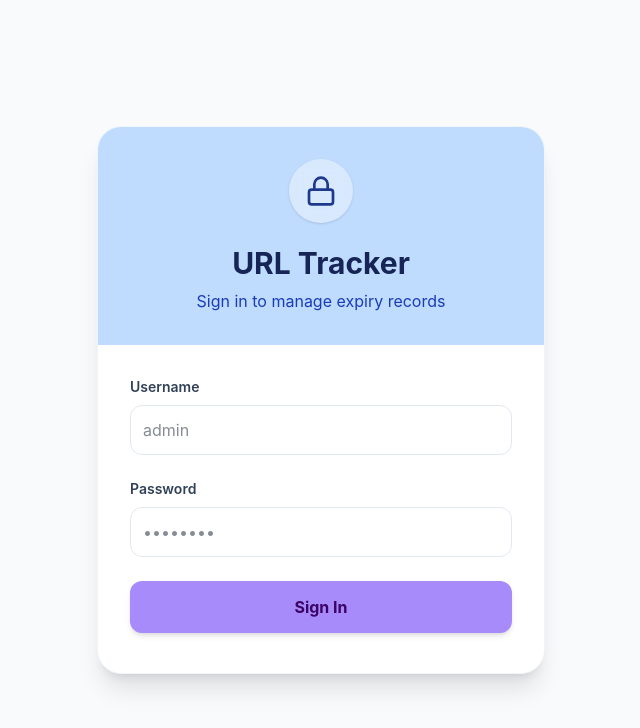
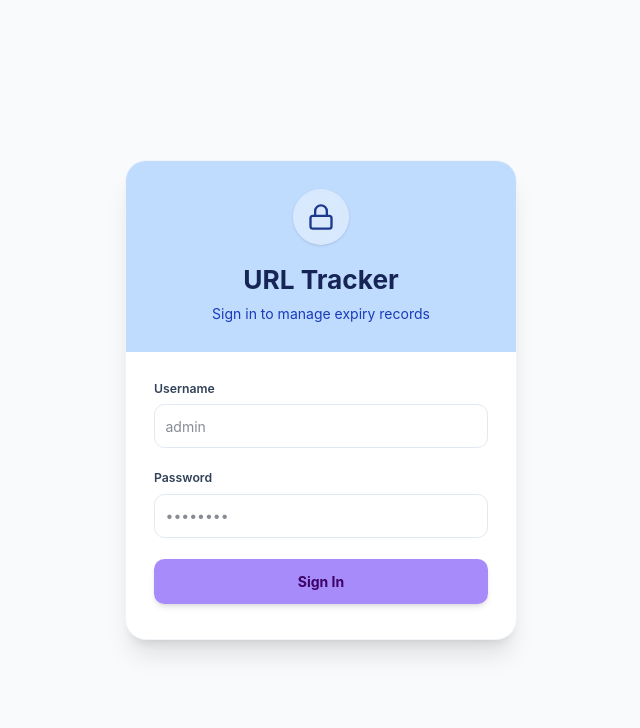
Before and after one commit to xavieralwin/expiry, a React (Vite) app: page /login in a window 1280 px wide. Shown: the top 728 px of the page, without its empty margins (319-959 px from the left). Built offline with nearby package versions, Linux system fonts and the light colour scheme; no server answers.

Commit message:
Font Size Rreduced

```diff
--- a/src/index.css
+++ b/src/index.css
@@ -14,4 +14,9 @@ body {
   background-color: #f8fafc;
   color: #0f172a;
   -webkit-font-smoothing: antialiased;
+  font-size: 14px;
 }
+
+html {
+  font-size: 14px;
+}
```
